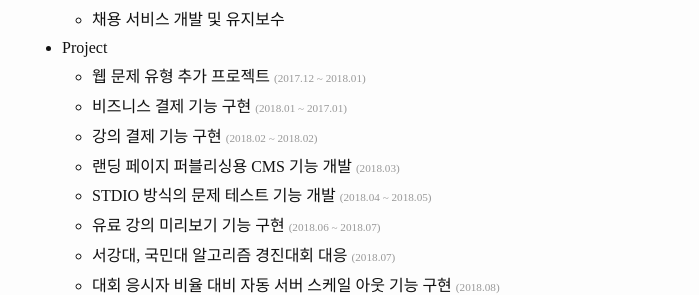
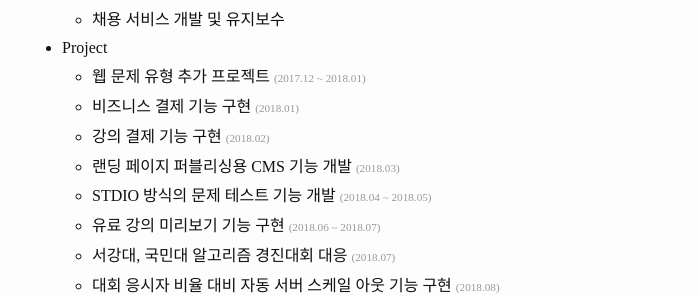
Before and after one commit to dizy64/dizy64.github.io, a Jekyll site: the page built from about/index.html, in a window 1280 px wide and 900 px high, scrolled down 1192 px. Shown: the part 158-453 px from the top of the window, without its empty margins (38-737 px from the left). Built offline with Jekyll 4.4.1, drawn with Linux system fonts in a browser that asks for light colours.

Commit message:
fix: 오탈자 수정

```diff
--- a/about/index.html
+++ b/about/index.html
@@ -109,8 +109,8 @@ permalink: /about/
       <li>Project
         <ul>
           <li>웹 문제 유형 추가 프로젝트 <span class="period">(2017.12 ~ 2018.01)</span></li>
-          <li>비즈니스 결제 기능 구현 <span class="period">(2018.01 ~ 2017.01)</span></li>
-          <li>강의 결제 기능 구현 <span class="period">(2018.02 ~ 2018.02)</span></li>
+          <li>비즈니스 결제 기능 구현 <span class="period">(2018.01)</span></li>
+          <li>강의 결제 기능 구현 <span class="period">(2018.02)</span></li>
           <li>랜딩 페이지 퍼블리싱용 CMS 기능 개발 <span class="period">(2018.03)</span></li>
           <li>STDIO 방식의 문제 테스트 기능 개발 <span class="period">(2018.04 ~ 2018.05)</span></li>
           <li>유료 강의 미리보기 기능 구현 <span class="period">(2018.06 ~ 2018.07)</span></li>
```
